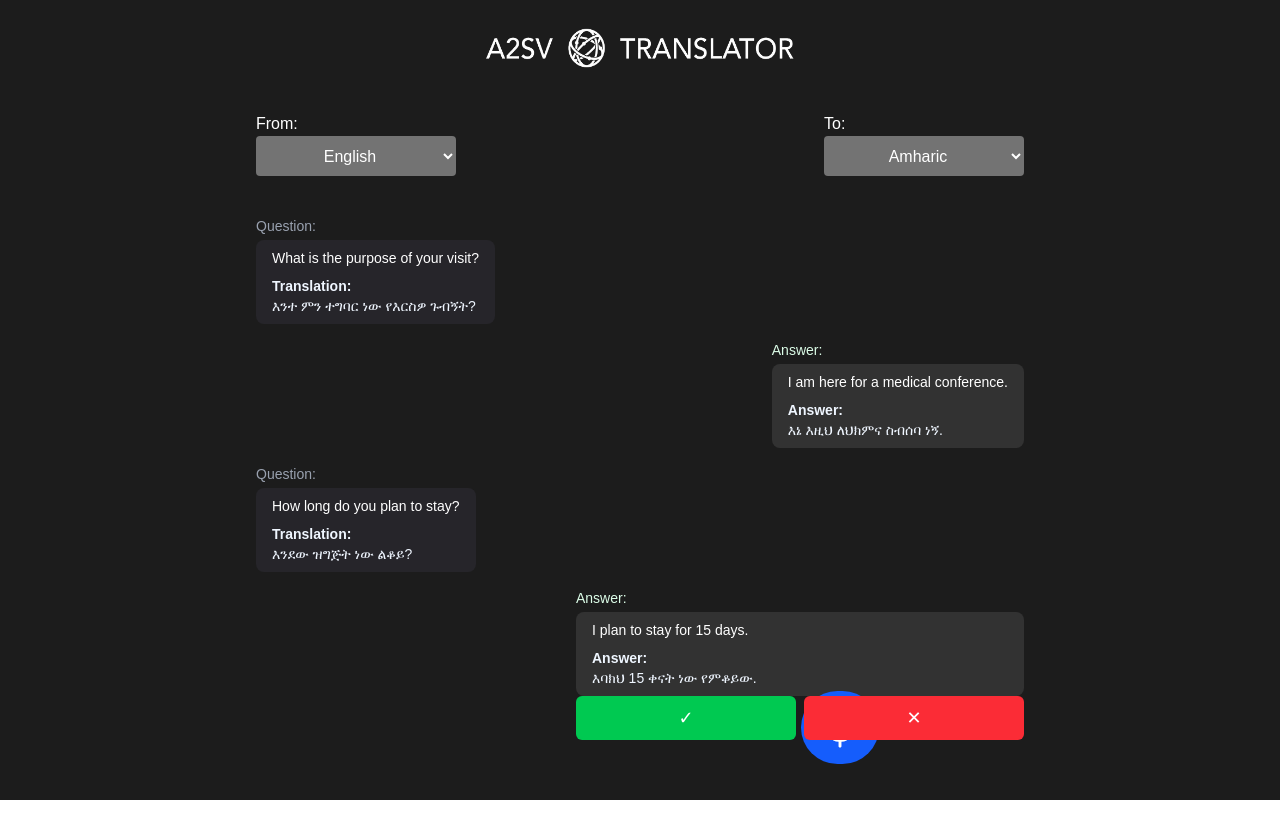
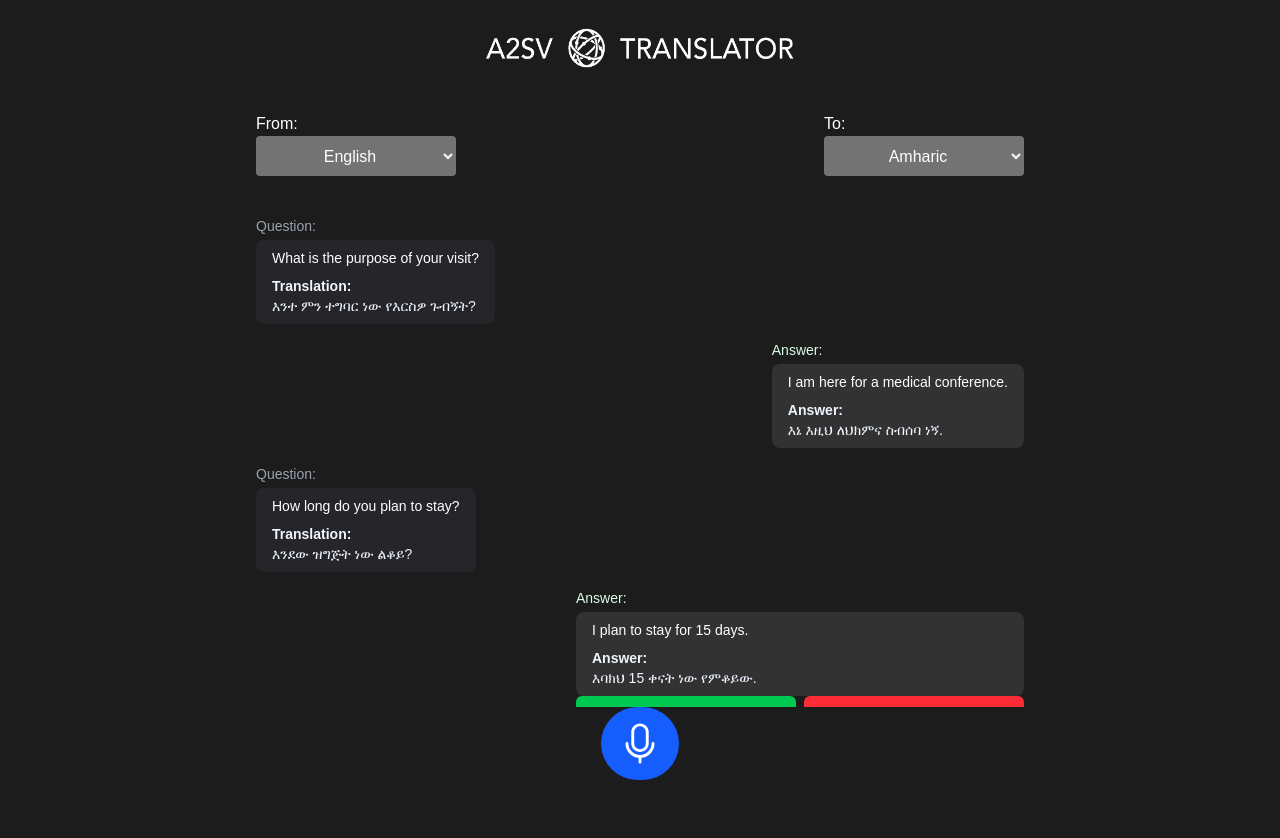
Before and after one commit to A2SV/A2SV-2025-Internship-Pass-Me, a Next.js app in the folder web/: page /chat in a window 1280 px wide. Shown: the top 838 px of the page. Before the commit the page ends 800 px from the top, so only its background shows below. Built offline with nearby package versions, Linux system fonts and the light colour scheme; a web font is replaced by a local one.

Commit message:
fix: Recored button postion

```diff
--- a/web/src/app/components/chatpage/AudioRecorder.tsx
+++ b/web/src/app/components/chatpage/AudioRecorder.tsx
@@ -56,14 +56,13 @@ const AudioRecorder: React.FC = () => {
     <>
       {error && <p className="mt-2 text-red-500">{error}</p>}
 
-      <footer className="fixed inset-x-50 bottom-5 p-4 flex flex-col items-center justify-center w-full">
+      <footer className="flex items-center justify-center z-10 sticky bottom-5 w-full mx-auto bg-[#1C1C1C]  ">
         <button
           onClick={handleRecordButton}
           className={`flex items-center justify-center bg-blue-600 hover:bg-blue-700 text-white rounded-full px-6 py-4 focus:outline-none transition
             ${recording ? 'animate-pulse border-4' : ''}`}
         >
           <Image src="/mic.svg" alt="Mic" height={30} width={30} />
-          {/* <span className="ml-2">{recording ? 'Stop' : 'Record'}</span> */}
         </button>
 
         {audioURL && (
--- a/web/src/app/components/chatpage/ChatBubble.tsx
+++ b/web/src/app/components/chatpage/ChatBubble.tsx
@@ -103,7 +103,7 @@ const ChatBubble: React.FC<ChatBubbleProps> = ({ chatItem, isLatest = false }) =
         )}
       </div>
       {isLatest && !approved && !isEditing && (
-        <div className="flex flex-col sm:flex-row sm:justify-end space-y-2 sm:space-y-0 sm:space-x-2 z-10">
+        <div className="flex flex-col sm:flex-row sm:justify-end space-y-2 sm:space-y-0 sm:space-x-2">
           <div className="w-full sm:w-md cursor-pointer">
             <button
               onClick={handleApprove}
--- a/web/src/app/components/chatpage/ChatPage.tsx
+++ b/web/src/app/components/chatpage/ChatPage.tsx
@@ -34,7 +34,7 @@ export default function ChatPage() {
   ]);
 
   return (
-    <div className="realtive flex flex-col min-h-screen bg-[#1C1C1C] text-white">
+    <div className="relative flex flex-col min-h-screen bg-[#1C1C1C] text-white">
       <header className="flex items-center justify-center py-4 px-0">
         <Image
           src="/banner.png"
@@ -45,7 +45,7 @@ export default function ChatPage() {
           priority
         />
       </header>
-      <main className="flex-grow px-6 py-4 overflow-auto">
+      <main className="flex-grow px-6 py-4 overflow-auto pb-20">
         <div className="max-w-3xl mx-auto flex justify-between mb-10">
           <LanguageSelector label="From" initialLanguage="English" />
           <LanguageSelector label="To" initialLanguage="Amharic" />
```
